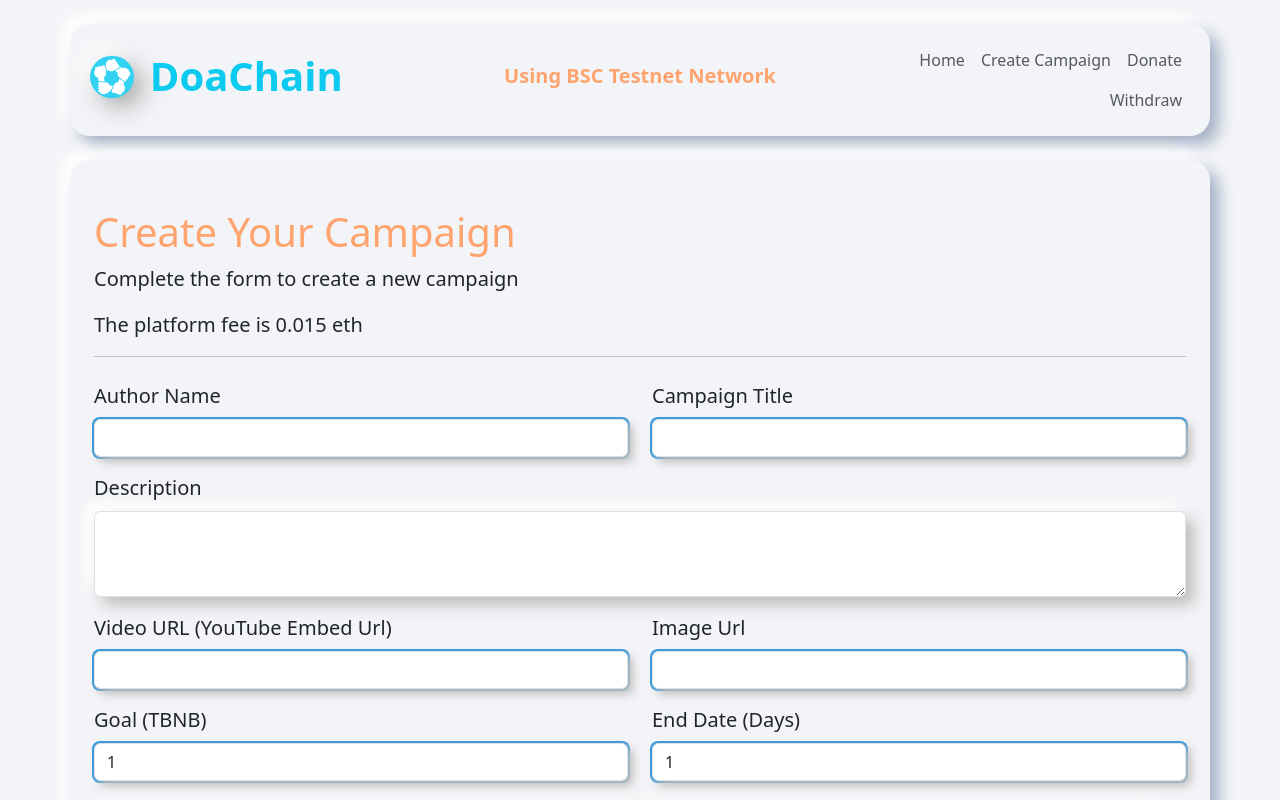
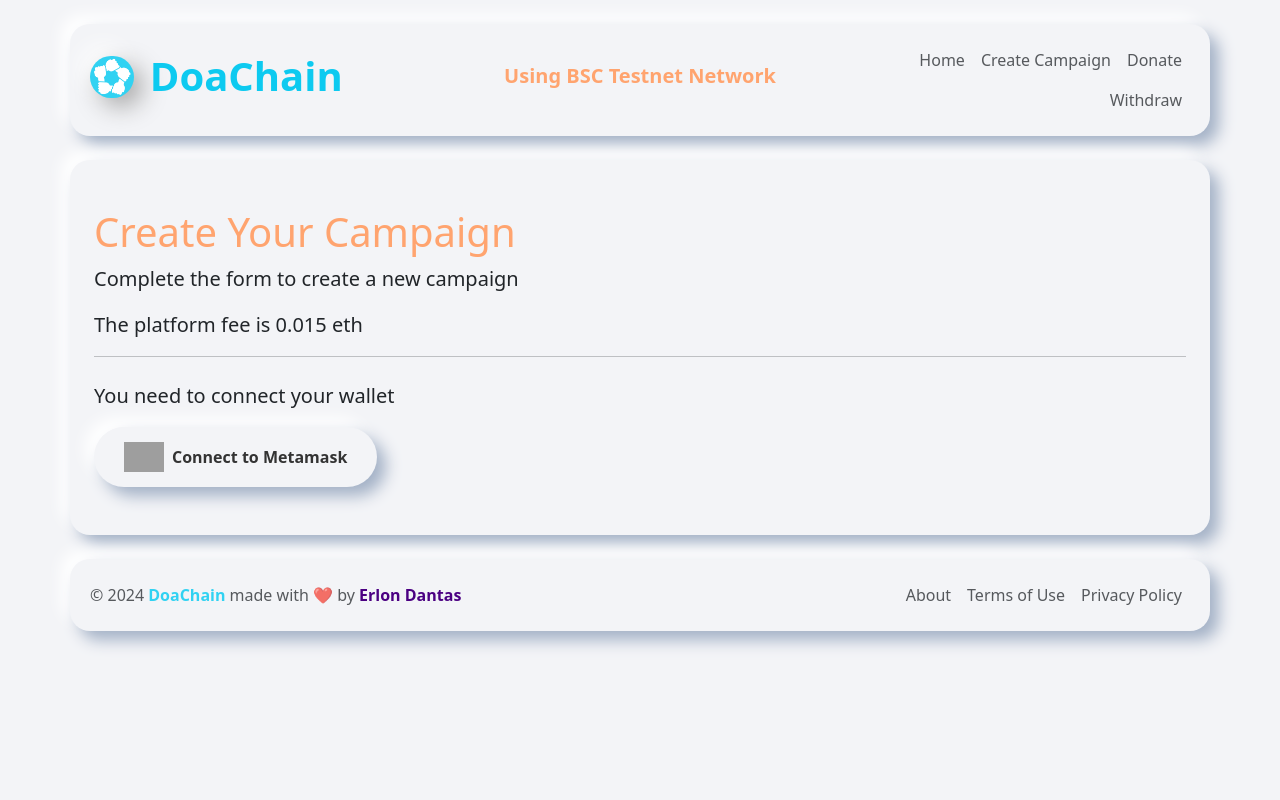
Before and after one commit to ejrgeek/doa-chain, a Next.js app in the folder frontend/dapp-doa-chain/: page /create in a window 1280 px wide. Shown: the top 800 px of the page. Built offline with nearby package versions, Linux system fonts and the light colour scheme; grey boxes are pictures that could not be loaded.

Commit message:
feat: Wallet login verification

```diff
--- /dev/null
+++ b/frontend/dapp-doa-chain/src/components/ConnectButton.js
@@ -0,0 +1,19 @@
+
+export default function ConnectButton ( {func} ) {
+    return (
+        <>
+            <button
+                type="button"
+                className="btn-neuromorphic btn-lg fw-semibold d-flex align-items-center gap-2 connectButton"
+                onClick={func}
+            >
+                <img
+                    src="https://upload.wikimedia.org/wikipedia/commons/thumb/3/36/MetaMask_Fox.svg/1024px-MetaMask_Fox.svg.png"
+                    alt="Metamask Logo"
+                    height="30"
+                />
+                Connect to Metamask
+            </button>
+        </>
+    );
+}
--- a/frontend/dapp-doa-chain/src/pages/create.js
+++ b/frontend/dapp-doa-chain/src/pages/create.js
@@ -1,11 +1,12 @@
 import Link from "next/link";
+import ConnectButton from "@/components/ConnectButton";
 import HeadNext from "@/components/Head";
 import Header from "@/components/Header";
 import Footer from "@/components/Footer";
-import { createCampaign, getLastCampaignByAuthor } from "@/services/Web3Service";
+import { createCampaign, getLastCampaignByAuthor, login } from "@/services/Web3Service";
 
 
-import { useState } from "react";
+import { useEffect, useState } from "react";
 
 export default function Create() {
 
@@ -19,6 +20,8 @@ export default function Create() {
         endDate: 1,
     });
 
+    const [wallet, setWallet] = useState("");
+
     const [message, setMessage] = useState("");
 
     function onInputChange(evt) {
@@ -27,6 +30,19 @@ export default function Create() {
             ...prevState,
             [id]: id === "goalBalance" || id === "endDate" ? Number(value) : value,
         }));
+    }
+
+    useEffect(() => {
+        const userWallet = localStorage.getItem("wallet") || null;
+        if (userWallet) {
+            setWallet(userWallet);
+        }
+    });
+
+    function btnLoginClick() {
+        login()
+            .then(wallet => setWallet(wallet))
+            .catch(error => setError(error.message));
     }
 
     function btnSaveClick() {
@@ -54,6 +70,16 @@ export default function Create() {
                 <p className="lead">Complete the form to create a new campaign</p>
                 <p className="lead">The platform fee is 0.015 eth</p>
                 <hr className="mb-4" />
+                {
+                    !wallet
+                        ? (
+                            <>
+                                <p className="lead">You need to connect your wallet</p>
+                                <ConnectButton func={btnLoginClick} />
+                            </>
+                        )
+                        : (
+                            <>
                                 <form className="form-floating">
                                     {/* Author Name and Title */}
                                     <div className="row">
@@ -124,6 +150,10 @@ export default function Create() {
                                     </div>
 
                                 </form>
+                            </>
+                        )
+                }
+
 
 
             </div>
--- a/frontend/dapp-doa-chain/src/pages/index.js
+++ b/frontend/dapp-doa-chain/src/pages/index.js
@@ -1,4 +1,5 @@
 import Link from "next/link";
+import ConnectButton from "@/components/ConnectButton";
 import HeadNext from "@/components/Head";
 import Footer from "@/components/Footer";
 import Header from "@/components/Header";
@@ -87,7 +88,8 @@ export default function Home() {
 								!wallet
 								? (
 									<div>
-										<button
+										<ConnectButton func={btnLoginClick} />
+										{/* <button
 											type="button"
 											className="btn-neuromorphic btn-lg fw-semibold d-flex align-items-center gap-2 connectButton"
 											onClick={btnLoginClick}
@@ -98,7 +100,7 @@ export default function Home() {
 												height="30"
 											/>
 											Connect to Metamask
-										</button>
+										</button> */}
 
 										<div>
 											<p className="mb-0 text-danger">{error}</p>
```
Also changed, not shown: frontend/dapp-doa-chain/src/pages/donate.js (+33 -3 lines), frontend/dapp-doa-chain/src/pages/withdraw.js (+28 -3 lines). Lines whose indentation alone changed are shown as unchanged.
